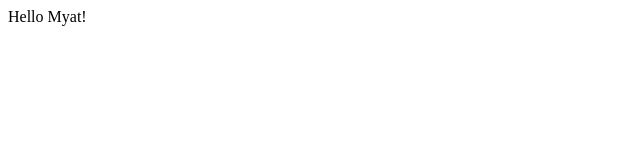
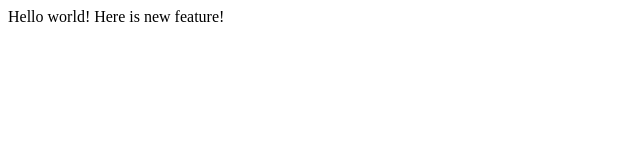
Before and after one commit to juliommk/lecture1, a plain HTML site: page index.html in a window 1280 px wide. Shown: the whole page, without its empty margins (0-640 px from the left). Drawn offline with Linux system fonts and the light colour scheme.

Commit message:
Added another line

```diff
--- a/index.html
+++ b/index.html
@@ -4,6 +4,7 @@
 		<title>My Webpage!</title>
 	<head>
 	<body>
-		Hello Myat!
+		Hello world!
+		Here is new feature!
 	</body>
 </html>
```
